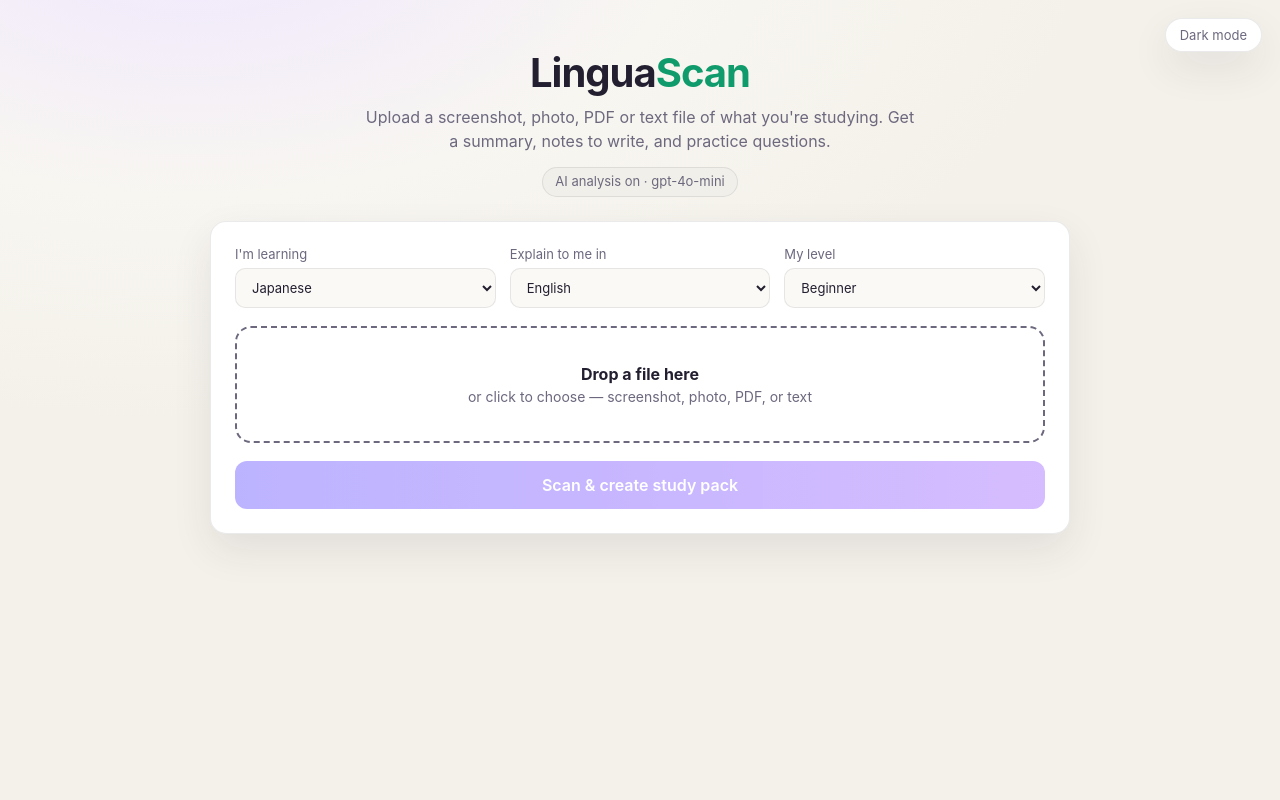
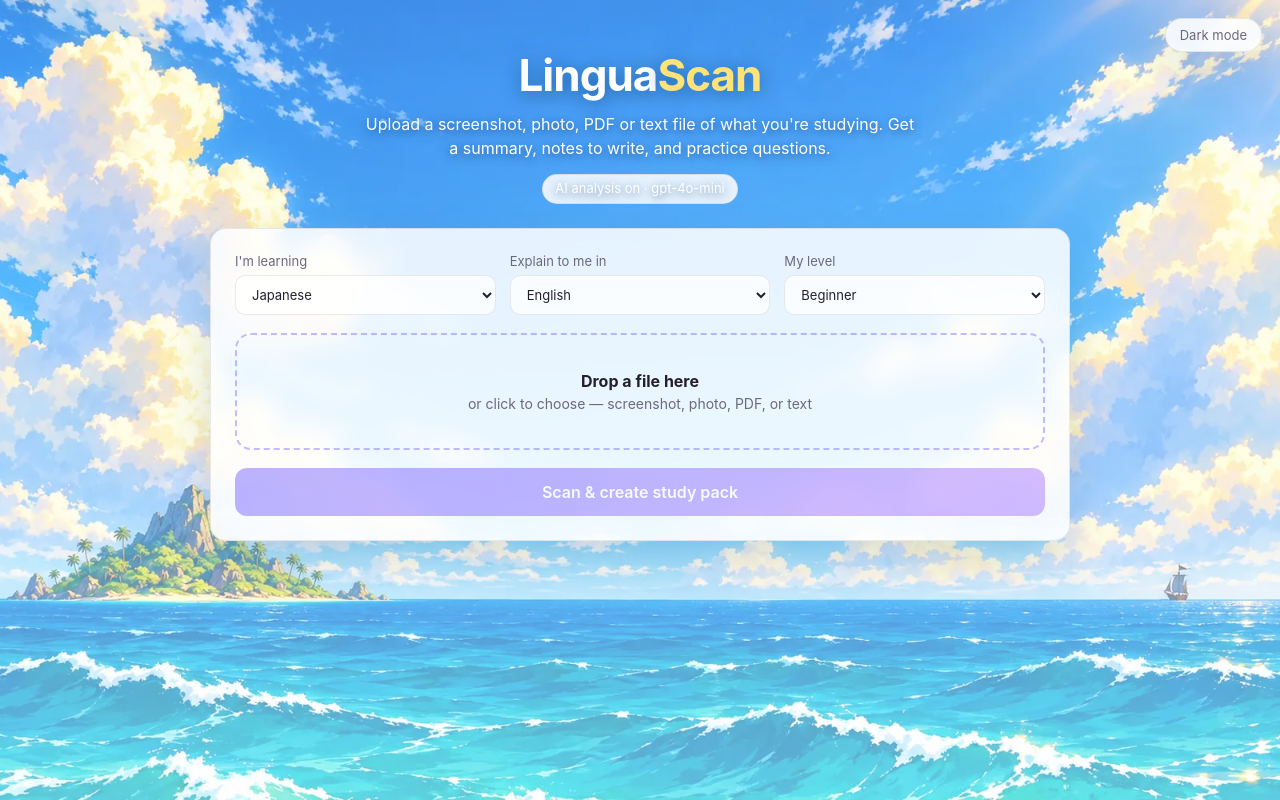
Before and after one commit to Ksschowdary/lingua-scan, a FastAPI app: page / in a window 1280 px wide. Run offline with FastAPI, Linux system fonts and the light colour scheme.

Commit message:
Add anime ocean background and character mascots
Co-Authored-By: Devin AI <158243242+devin-ai-integration[bot]@users.noreply.github.com>

```diff
--- a/static/index.html
+++ b/static/index.html
@@ -8,6 +8,8 @@
 </head>
 <body>
 <button id="theme-toggle" type="button">Dark mode</button>
+<img class="mascot left" src="/static/char-left.webp" alt="" aria-hidden="true" />
+<img class="mascot right" src="/static/char-right.webp" alt="" aria-hidden="true" />
 <header>
   <h1>Lingua<span>Scan</span></h1>
   <p>Upload a screenshot, photo, PDF or text file of what you're studying. Get a summary, notes to write, and practice questions.</p>
--- a/static/style.css
+++ b/static/style.css
@@ -1,15 +1,16 @@
 :root {
-  --card: #ffffff;
-  --card-2: #f1efe9;
+  --card: #ffffffdb;
+  --card-2: #ffffff8f;
   --text: #241f30;
   --muted: #6d687e;
   --accent: #6b57ff;
   --accent-2: #0f9b6c;
   --danger: #d6455c;
   --line: #241f3018;
-  --field: #faf9f6;
-  --shadow: 0 16px 40px #2b234617;
-  --page: radial-gradient(900px 500px at 15% -10%, #efe7ff 0%, #f8f6f1 55%, #f4f1ea 100%);
+  --field: #ffffffcc;
+  --shadow: 0 18px 44px #0b3b6b26;
+  --page: linear-gradient(#ffffff3d, #ffffff5c), url("/static/bg-ocean.webp") center / cover no-repeat fixed;
+  --blur: blur(10px);
   --radius: 16px;
 }
 
@@ -24,7 +25,8 @@
   --line: #ffffff14;
   --field: #12132a;
   --shadow: 0 20px 50px #00000040;
-  --page: radial-gradient(1200px 600px at 20% -10%, #2a2160 0%, #0f1020 60%);
+  --page: linear-gradient(#0b1030d6, #0b1030e8), url("/static/bg-ocean.webp") center / cover no-repeat fixed;
+  --blur: blur(10px);
 }
 
 * { box-sizing: border-box; }
@@ -34,7 +36,6 @@ body {
   padding: 0 20px 80px;
   font-family: "Inter", "Noto Sans JP", system-ui, -apple-system, sans-serif;
   background: var(--page);
-  background-attachment: fixed;
   color: var(--text);
   min-height: 100vh;
 }
@@ -52,6 +53,34 @@ body {
   font-size: 13px;
   cursor: pointer;
   box-shadow: var(--shadow);
+  backdrop-filter: var(--blur);
+}
+
+.mascot {
+  position: fixed;
+  bottom: 0;
+  height: min(46vh, 420px);
+  pointer-events: none;
+  user-select: none;
+  filter: drop-shadow(0 10px 24px #0b3b6b4d);
+  animation: float 6s ease-in-out infinite;
+  z-index: 1;
+}
+.mascot.left { left: 8px; }
+.mascot.right { right: 8px; animation-delay: -3s; }
+[data-theme="dark"] .mascot { opacity: .85; }
+
+@keyframes float {
+  0%, 100% { transform: translateY(0); }
+  50% { transform: translateY(-12px); }
+}
+
+@media (prefers-reduced-motion: reduce) {
+  .mascot { animation: none; }
+}
+
+@media (max-width: 1280px) {
+  .mascot { display: none; }
 }
 
 header {
@@ -61,9 +90,21 @@ header {
   text-align: center;
 }
 
-header h1 { font-size: 40px; margin: 0 0 8px; letter-spacing: -1px; }
-header h1 span { color: var(--accent-2); }
-header p { color: var(--muted); margin: 0 auto; max-width: 560px; line-height: 1.5; }
+header h1 {
+  font-size: 44px;
+  margin: 0 0 10px;
+  letter-spacing: -1px;
+  color: #fff;
+  text-shadow: 0 3px 18px #0b3b6b8c;
+}
+header h1 span { color: #ffe27a; }
+header p {
+  color: #ffffff;
+  margin: 0 auto;
+  max-width: 560px;
+  line-height: 1.5;
+  text-shadow: 0 2px 10px #0b3b6bb3;
+}
 
 .badge {
   display: inline-block;
@@ -71,13 +112,15 @@ header p { color: var(--muted); margin: 0 auto; max-width: 560px; line-height: 1
   padding: 4px 12px;
   border-radius: 999px;
   font-size: 13px;
-  background: var(--card-2);
+  background: var(--card);
   border: 1px solid var(--line);
+  backdrop-filter: var(--blur);
 }
 .badge.warn { color: #b57c00; border-color: #b57c0055; }
 [data-theme="dark"] .badge.warn { color: #ffd166; border-color: #ffd16655; }
 
-main { max-width: 860px; margin: 0 auto; display: grid; gap: 20px; }
+main { max-width: 860px; margin: 0 auto; display: grid; gap: 20px; position: relative; z-index: 2; }
+header { position: relative; z-index: 2; }
 
 .card {
   background: var(--card);
@@ -85,6 +128,7 @@ main { max-width: 860px; margin: 0 auto; display: grid; gap: 20px; }
   border-radius: var(--radius);
   padding: 24px;
   box-shadow: var(--shadow);
+  backdrop-filter: var(--blur);
 }
 
 .controls {
@@ -112,7 +156,7 @@ select, input[type="text"], textarea {
 select:focus, textarea:focus, input:focus { outline: 2px solid var(--accent); }
 
 #dropzone {
-  border: 2px dashed var(--muted);
+  border: 2px dashed #6b57ff66;
   border-radius: var(--radius);
   padding: 36px 20px;
   text-align: center;
@@ -144,7 +188,7 @@ button.primary:disabled { opacity: .45; cursor: not-allowed; }
 .status { margin: 14px 0 0; color: var(--muted); font-size: 14px; text-align: center; }
 .status.error { color: var(--danger); }
 
-#results h2 { margin: 8px 0 0; font-size: 24px; }
+#results h2 { margin: 8px 0 0; font-size: 24px; color: #fff; text-shadow: 0 2px 12px #0b3b6b99; }
 
 .tabs { display: flex; flex-wrap: wrap; gap: 8px; margin: 16px 0 0; }
 .tab {
```
Also changed, not shown: static/bg-ocean.webp (added), static/char-left.webp (added), static/char-right.webp (added).
